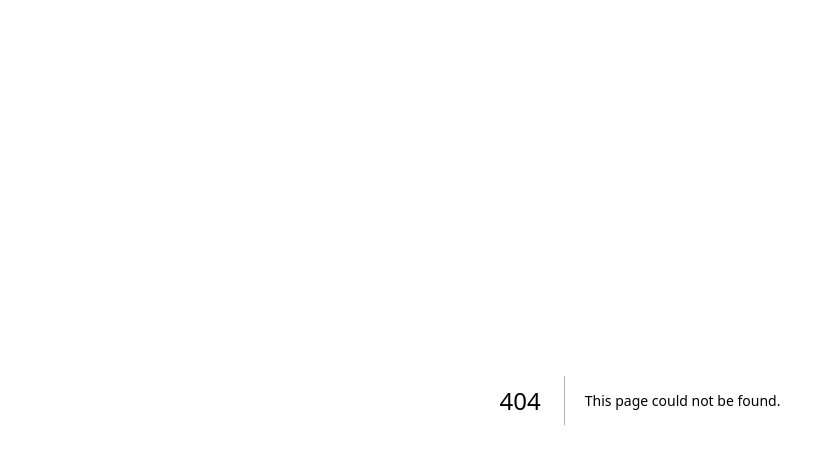
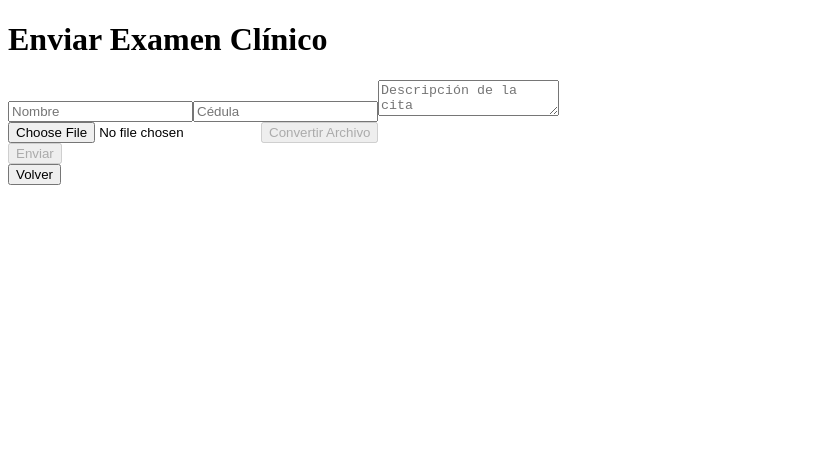
Before and after one commit to Dan23H/proyectoinformatico1, a Next.js app in the folder front/: page /conversorMsg in a window 1280 px wide. Before the commit this address had no page. Shown: the top 464 px of the page, without its empty margins (0-835 px from the left). Built offline with nearby package versions, Linux system fonts and the light colour scheme.

Commit message:
0.0.8 FEAT: Nueva pagina de conversion de archivos

```diff
--- /dev/null
+++ b/front/src/components/FileConverter.tsx
@@ -0,0 +1,29 @@
+import React, { useState } from 'react';
+
+const FileConverter: React.FC = () => {
+  const [file, setFile] = useState<File | null>(null);
+  const [convertedFile, setConvertedFile] = useState<File | null>(null);
+
+  const handleFileUpload = (e: React.ChangeEvent<HTMLInputElement>) => {
+    if (e.target.files) {
+      setFile(e.target.files[0]);
+    }
+  };
+
+  const convertFile = () => {
+    // Aquí se integrará la lógica de conversión de archivos
+
+  };
+
+  return (
+    <div>
+      <input type="file" onChange={handleFileUpload} />
+      <button onClick={convertFile} disabled={!file}>
+        Convertir Archivo
+      </button>
+      {convertedFile && <p>Archivo convertido listo para enviar</p>}
+    </div>
+  );
+};
+
+export default FileConverter;
--- /dev/null
+++ b/front/src/pages/conversorMsg.tsx
@@ -0,0 +1,34 @@
+import React, { useState } from 'react';
+import FileConverter from '../components/FileConverter';
+
+const ConversorMsg: React.FC = () => {
+  const [formData, setFormData] = useState({
+    nombre: '',
+    cedula: '',
+    descripcion: '',
+    archivos: []
+  });
+
+  const handleSubmit = () => {
+    // Aquí se integrará la lógica para enviar el formulario
+    console.log('Formulario enviado', formData);
+  };
+
+  return (
+    <div>
+      <h1>Enviar Examen Clínico</h1>
+      <form>
+        <input type="text" placeholder="Nombre" required />
+        <input type="text" placeholder="Cédula" required />
+        <textarea placeholder="Descripción de la cita" required />
+        <FileConverter />
+        <button type="submit" onClick={handleSubmit} disabled={!formData.archivos.length}>
+          Enviar
+        </button>
+      </form>
+      <button>Volver</button>
+    </div>
+  );
+};
+
+export default ConversorMsg;
```
Also changed, not shown: front/src/pages/converter.tsx (deleted, +0 -23 lines).
